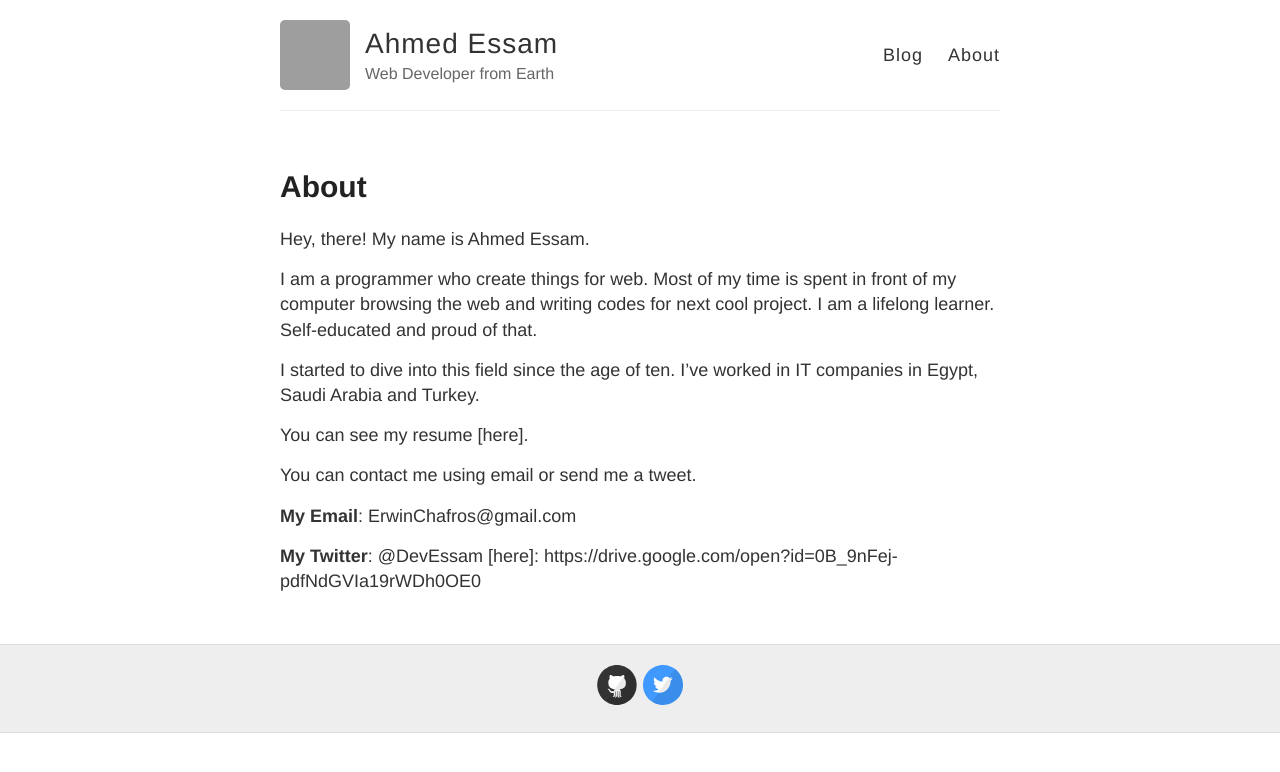
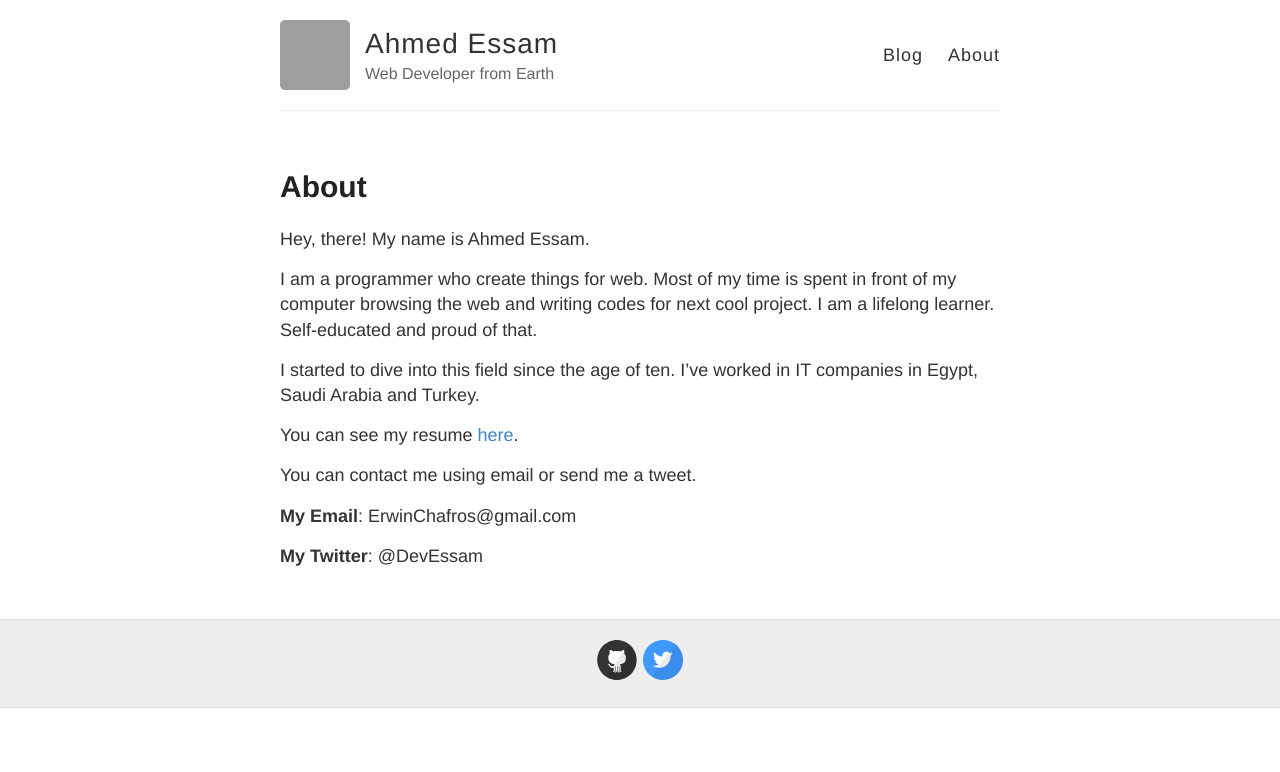
Before and after one commit to lilessam/lilessam.github.io, a Jekyll site: the page built from about.md, in a window 1280 px wide. Shown: the top 772 px of the page. Built offline with Jekyll 4.4.1, drawn with Linux system fonts in a browser that asks for light colours; nearby versions of some CDN libraries; grey boxes are pictures that could not be loaded.

Commit message:
Update about page

```diff
--- a/about.md
+++ b/about.md
@@ -10,11 +10,13 @@ I am a programmer who create things for web. Most of my time is spent in front o
 
 I started to dive into this field since the age of ten. I've worked in IT companies in Egypt, Saudi Arabia and Turkey.
 
-You can see my resume [here].
+You can see my resume [here][].
 
 You can contact me using email or send me a tweet.
 
 __My Email__: ErwinChafros@gmail.com
 
 __My Twitter__: @DevEssam
+
+
 [here]: https://drive.google.com/open?id=0B_9nFej-pdfNdGVIa19rWDh0OE0
```
